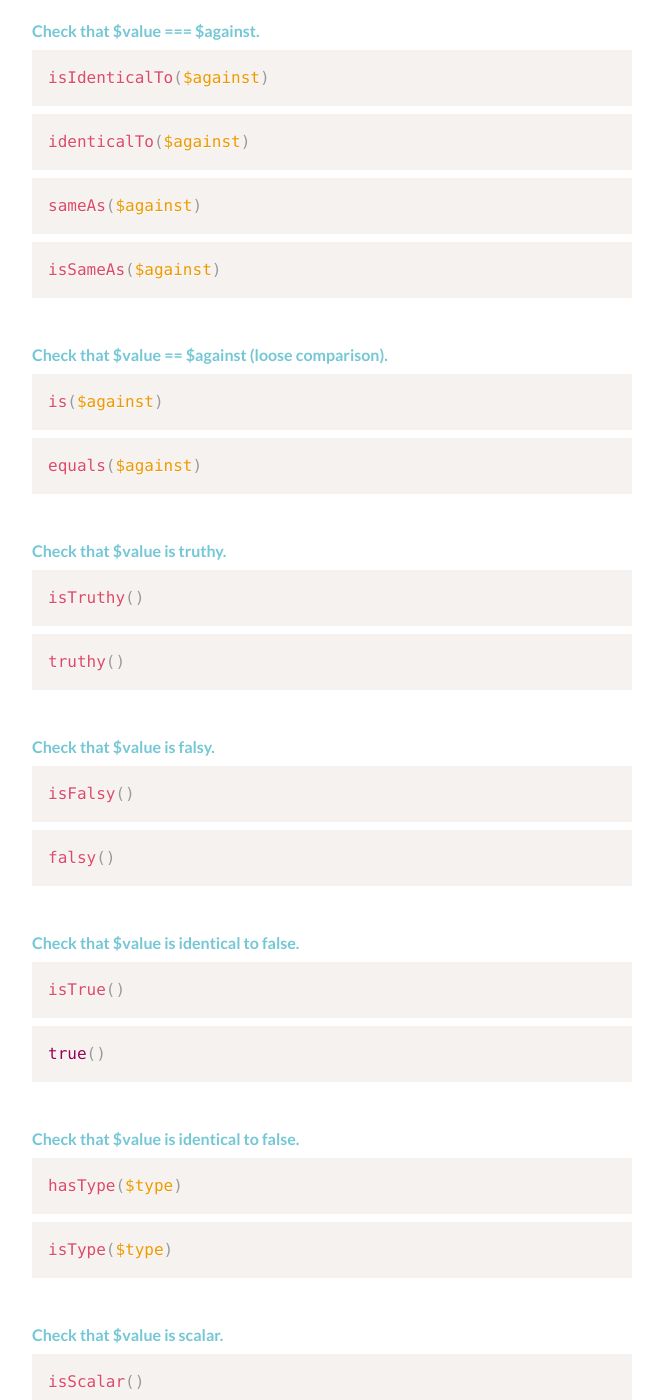
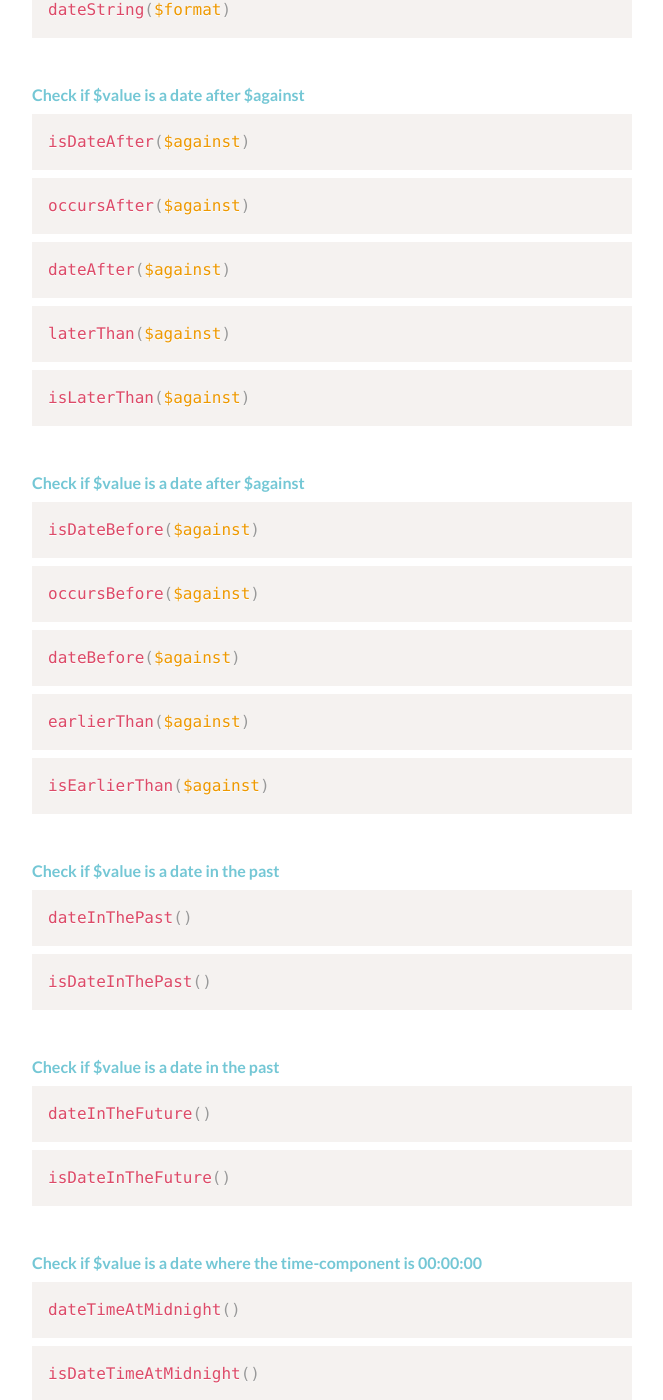
Before and after one commit to moccalotto/moccalotto.github.com, a Jekyll site: the page built from docs/valit.md, in a window 1280 px wide and 1400 px high, scrolled down 5319 px. Shown: the whole window, without its empty margins (308-971 px from the left). Built offline with Jekyll 4.4.1, drawn with Linux system fonts in a browser that asks for light colours; nearby versions of some CDN libraries; some of the changed text lies outside the part shown.

Commit message:
New valit checks.

```diff
--- a/_data/validationChecks.yml
+++ b/_data/validationChecks.yml
@@ -50,6 +50,70 @@
         "paramlist": "$against"
     },
     {
+        "name": "checkDateParsable",
+        "description": "Check if $value is a string containing valid xml.",
+        "aliases": [
+            "isParsableDate",
+            "parsableDate",
+            "isDateString",
+            "dateString"
+        ],
+        "paramlist": "$format"
+    },
+    {
+        "name": "checkDateAfter",
+        "description": "Check if $value is a date after $against",
+        "aliases": [
+            "isDateAfter",
+            "occursAfter",
+            "dateAfter",
+            "laterThan",
+            "isLaterThan"
+        ],
+        "paramlist": "$against"
+    },
+    {
+        "name": "checkDateBefore",
+        "description": "Check if $value is a date after $against",
+        "aliases": [
+            "isDateBefore",
+            "occursBefore",
+            "dateBefore",
+            "earlierThan",
+            "isEarlierThan"
+        ],
+        "paramlist": "$against"
+    },
+    {
+        "name": "checkInThePast",
+        "description": "Check if $value is a date in the past",
+        "aliases": [
+            "dateInThePast",
+            "isDateInThePast"
+        ],
+        "paramlist": ""
+    },
+    {
+        "name": "checkInTheFuture",
+        "description": "Check if $value is a date in the past",
+        "aliases": [
+            "dateInTheFuture",
+            "isDateInTheFuture"
+        ],
+        "paramlist": ""
+    },
+    {
+        "name": "checkAtMidnight",
+        "description": "Check if $value is a date where the time-component is 00:00:00",
+        "aliases": [
+            "dateTimeAtMidnight",
+            "isDateTimeAtMidnight",
+            "isDateOnly",
+            "dateOnly"
+        ],
+        "paramlist": ""
+    },
+    {
         "name": "checkIsJson",
         "description": "Check that $value is valid json.",
         "aliases": [
@@ -58,6 +122,24 @@
             "isJson"
         ],
         "paramlist": ""
+    },
+    {
+        "name": "checkIsUuid",
+        "description": "Check if $value is a uuid.",
+        "aliases": [
+            "isUuid",
+            "uuid"
+        ],
+        "paramlist": ""
+    },
+    {
+        "name": "checkUuidVersion",
+        "description": "Check if $value is a uuid.",
+        "aliases": [
+            "isUuidVersion",
+            "uuidVersion"
+        ],
+        "paramlist": "$version"
     },
     {
         "name": "checkIdenticalTo",
@@ -98,11 +180,20 @@
         "paramlist": ""
     },
     {
+        "name": "checkIsTrue",
+        "description": "Check that $value is identical to true.",
+        "aliases": [
+            "isTrue",
+            "true"
+        ],
+        "paramlist": ""
+    },
+    {
         "name": "checkIsFalse",
         "description": "Check that $value is identical to false.",
         "aliases": [
-            "isTrue",
-            "true"
+            "isFalse",
+            "false"
         ],
         "paramlist": ""
     },
```
